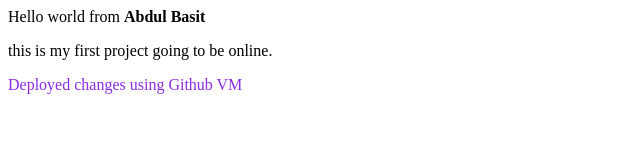
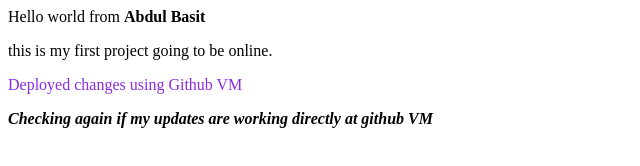
Before and after one commit to Abasit0097/MyfirstrepPIAICbootcamp, a plain HTML site: page index.html in a window 1280 px wide. Shown: the whole page, without its empty margins (0-640 px from the left). Drawn offline with Linux system fonts and the light colour scheme.

Commit message:
Commit2
just checking updates at github VM

```diff
--- a/index.html
+++ b/index.html
@@ -11,5 +11,8 @@
     <p style = "color: blueviolet;">
         Deployed changes using Github VM
     </p>
+    <p>
+        <b><i>Checking again if my updates are working directly at github VM</i></b>
+    </p>
 </body>
 </html>
```
